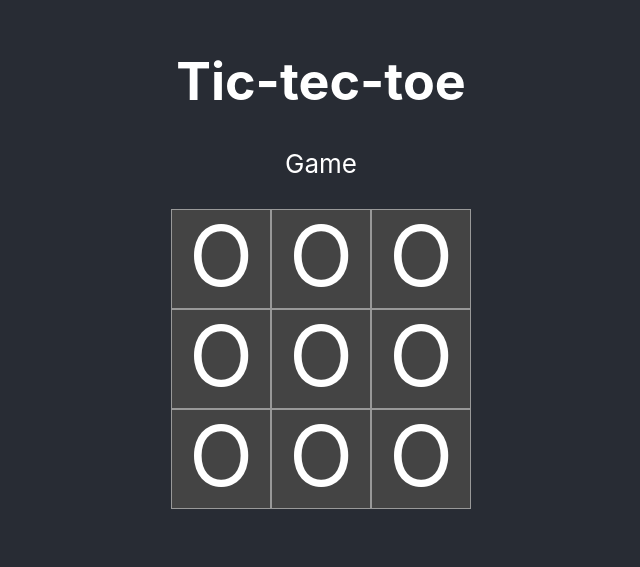
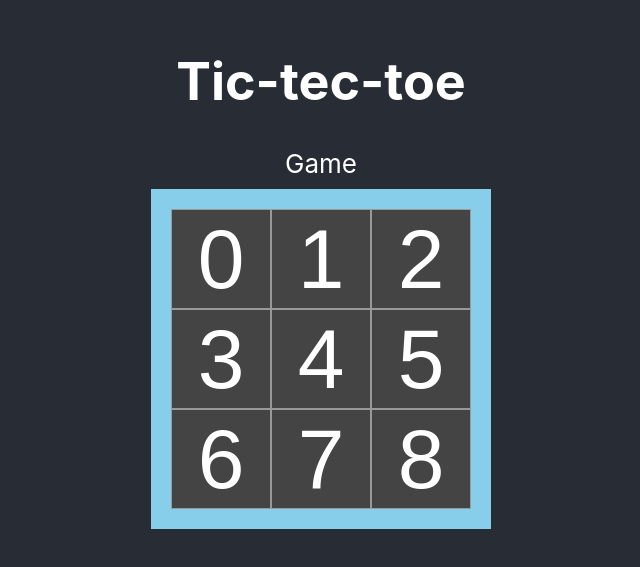
Before and after one commit to eelie79/tic-tac-toe, a React (Create React App) app: page / in a window 1280 px wide. Shown: the part 123-690 px from the top of the page, without its empty margins (319-959 px from the left). Built offline with nearby package versions, Linux system fonts and the light colour scheme.

Commit message:
STEP05: onclick eventHandler

```diff
--- a/src/components/Board.jsx
+++ b/src/components/Board.jsx
@@ -2,20 +2,20 @@
 import { Square } from "./Square";
 
 const Board = () => {
-  const renderSquare = () => {
-    return <Square value="O" />;
+  const renderSquare = (i) => {
+    return <Square value={i} />;
   };
 
   return (
     <div className="board">
       <div className="class board-row">
-        {renderSquare()} {renderSquare()} {renderSquare()}
+        {renderSquare(0)} {renderSquare(1)} {renderSquare(2)}
       </div>
       <div className="class board-row">
-        {renderSquare()} {renderSquare()} {renderSquare()}
+        {renderSquare(3)} {renderSquare(4)} {renderSquare(5)}
       </div>
       <div className="class board-row">
-        {renderSquare()} {renderSquare()} {renderSquare()}
+        {renderSquare(6)} {renderSquare(7)} {renderSquare(8)}
       </div>
     </div>
   );
--- a/src/components/Square.jsx
+++ b/src/components/Square.jsx
@@ -2,9 +2,13 @@
 
 const Square = (props) => {
   return (
-    <div className="square">
-      <span> {props.value} </span>
-    </div>
+    <button
+      className="square"
+      onClick={() => {
+        console.log(`Square ${props.value} clicked!`);
+      }}>
+      {props.value}
+    </button>
   );
 };
 
--- a/src/components/style.css
+++ b/src/components/style.css
@@ -5,12 +5,10 @@
 }
 
 .board {
-    background-color: "skyblue";
+    background-color: skyblue;
     margin: 10px;
     padding: 20px;
 }
-
-
 .square {
     width: 100px;
     height: 100px;
@@ -23,11 +21,10 @@
     box-sizing: border-box;
     line-height: 1.1;
 }
-.square span {
-    padding: 0;
-    margin: 0;
+.square:focus {
+    outline: none;
+    background-color: #222;
 }
-
 .board-row {
     display: flex;
     flex-flow: row nowrap;
```
